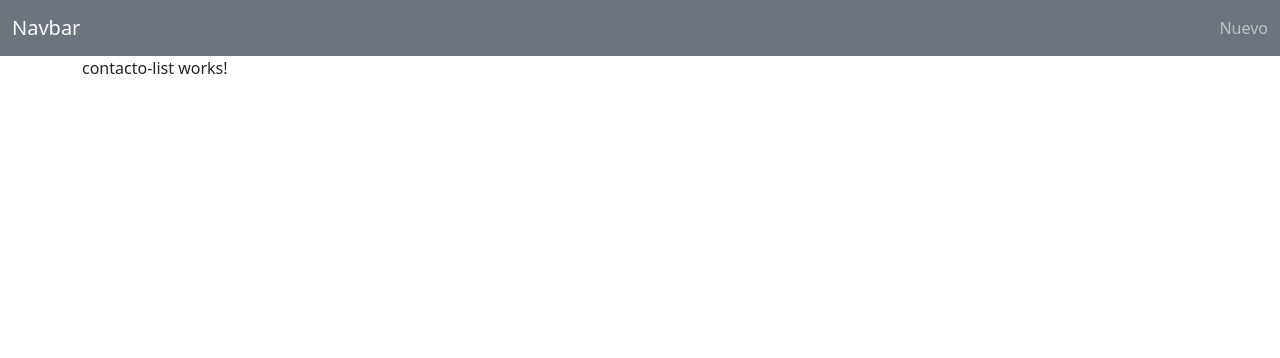
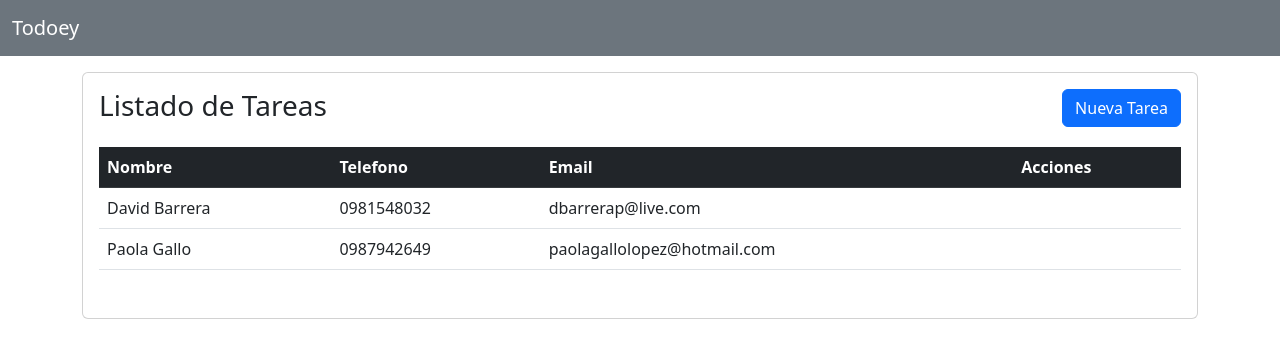
Before and after one commit to dbarrerap/todoey-angular, an Angular app: page / in a window 1280 px wide. Shown: the top 358 px of the page. Built offline with nearby package versions, Linux system fonts and the light colour scheme.

Commit message:
Mostrar contactos fijos

```diff
--- a/src/app/components/contacto-list/contacto-list.component.html
+++ b/src/app/components/contacto-list/contacto-list.component.html
@@ -1 +1,37 @@
-<p>contacto-list works!</p>
+<div class="card mt-3 p-3">
+    <div class="row mb-3">
+        <div class="col">
+            <h3>Listado de Tareas</h3>
+        </div>
+        <div class="col">
+            <button class="btn btn-primary float-end">Nueva Tarea</button>
+        </div>
+    </div>
+    <div class="row mb-3">
+        <div class="col">
+            <table class="table table-hover">
+                <thead class="table-dark">
+                    <tr>
+                        <th>Nombre</th>
+                        <th>Telefono</th>
+                        <th>Email</th>
+                        <th>Acciones</th>
+                    </tr>
+                </thead>
+                <tbody>
+                    <tr *ngIf="!contactos.length">
+                        <td colspan="4" class="text-center">
+                            <h6>No hay contactos a mostrar</h6>
+                        </td>
+                    </tr>
+                    <tr *ngFor="let contacto of contactos">
+                        <td>{{ contacto.nombre }}</td>
+                        <td>{{ contacto.telefono }}</td>
+                        <td>{{ contacto.email }}</td>
+                        <td></td>
+                    </tr>
+                </tbody>
+            </table>
+        </div>
+    </div>
+</div>
--- a/src/app/components/contacto-list/contacto-list.component.ts
+++ b/src/app/components/contacto-list/contacto-list.component.ts
@@ -1,4 +1,5 @@
 import { Component } from '@angular/core';
+import { IContacto } from 'src/app/interfaces/IContacto';
 
 @Component({
   selector: 'app-contacto-list',
@@ -6,5 +7,17 @@ import { Component } from '@angular/core';
   styleUrls: ['./contacto-list.component.css']
 })
 export class ContactoListComponent {
+  contactos: IContacto[] = [
+    {
+      nombre: 'David Barrera',
+      telefono: '0981548032',
+      email: 'dbarrerap@live.com'
+    },
+    {
+      nombre: 'Paola Gallo',
+      telefono: '0987942649',
+      email: 'paolagallolopez@hotmail.com'
+    }
+  ]
 
 }
--- a/src/app/components/navbar/navbar.component.html
+++ b/src/app/components/navbar/navbar.component.html
@@ -1,11 +1,5 @@
 <nav class="navbar navbar-dark bg-secondary">
     <div class="container-fluid">
-        <a class="navbar-brand" routerLink="/">Navbar</a>
-
-        <ul class="navbar-nav">
-            <li class="nav-item">
-                <a href="" class="nav-link" routerLink="/new">Nuevo</a>
-            </li>
-        </ul>
+        <a class="navbar-brand" routerLink="/">Todoey</a>
     </div>
 </nav>
--- /dev/null
+++ b/src/app/interfaces/IContacto.ts
@@ -0,0 +1,6 @@
+export interface IContacto {
+    id?: number,
+    nombre: string,
+    telefono: string,
+    email: string
+}
```
